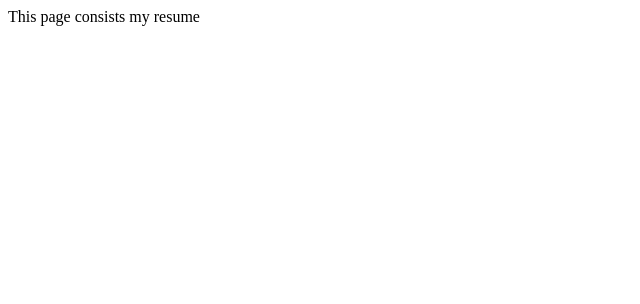
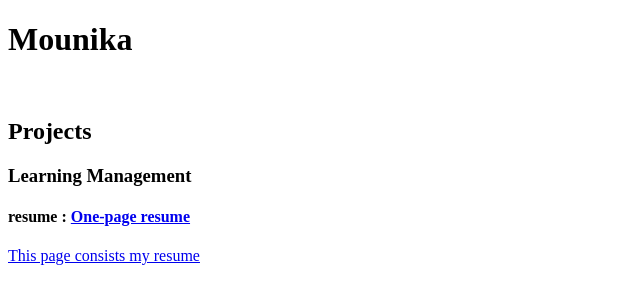
Before and after one commit to 2010030384/2010030384.github.io, a plain HTML site: page index.html in a window 1280 px wide. Shown: the whole page, without its empty margins (0-640 px from the left). Drawn offline with Linux system fonts and the light colour scheme.

Commit message:
Update index.html

```diff
--- a/index.html
+++ b/index.html
@@ -6,6 +6,12 @@
     </title>
   </head>
   <body>
+    <h1>Mounika </h1>
+    <br>
+    <h2>Projects</h2>
+    <h3>Learning Management</h3>
+    <h4> resume : <a href="https://drive.google.com/file/d/1bcPlSyuJw2BrmPC51O_MZvrdOv6qwXna/view?usp=sharing"> One-page resume</h4>
+
     This page consists my resume
   </body>
 </html>
```
